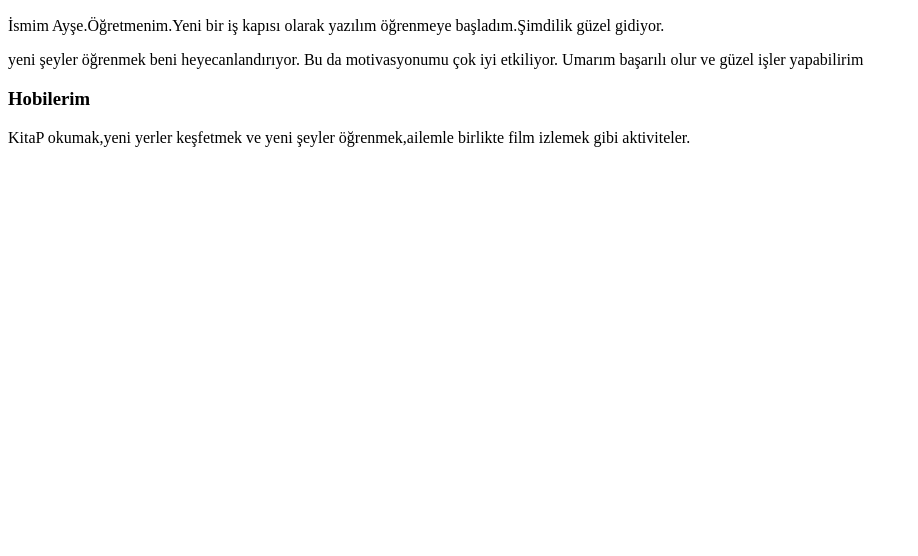
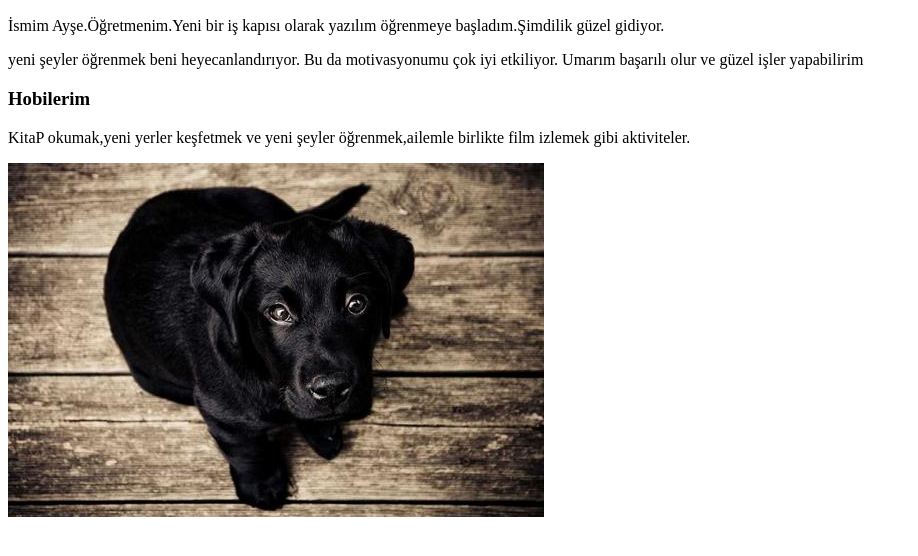
Before and after one commit to ayseayse0346/ayse-ilk-web-sayfasi-odevim, a plain HTML site: page index.html in a window 1280 px wide. Shown: the part 96-652 px from the top of the page, without its empty margins (0-918 px from the left). Drawn offline with Linux system fonts and the light colour scheme.

Commit message:
added html

```diff
--- a/index.html
+++ b/index.html
@@ -4,3 +4,5 @@
 <p>yeni şeyler öğrenmek beni heyecanlandırıyor. Bu da motivasyonumu çok iyi etkiliyor. Umarım başarılı olur ve güzel işler yapabilirim</p>
 <h3>Hobilerim</h3>
 <p>KitaP okumak,yeni yerler keşfetmek ve yeni şeyler öğrenmek,ailemle birlikte film izlemek gibi aktiviteler.</p>
+
+<img src="image/1.jpg.jpg" alt="sevimli köpek">
```
Also changed, not shown: image/1.jpg.jpg (added).
